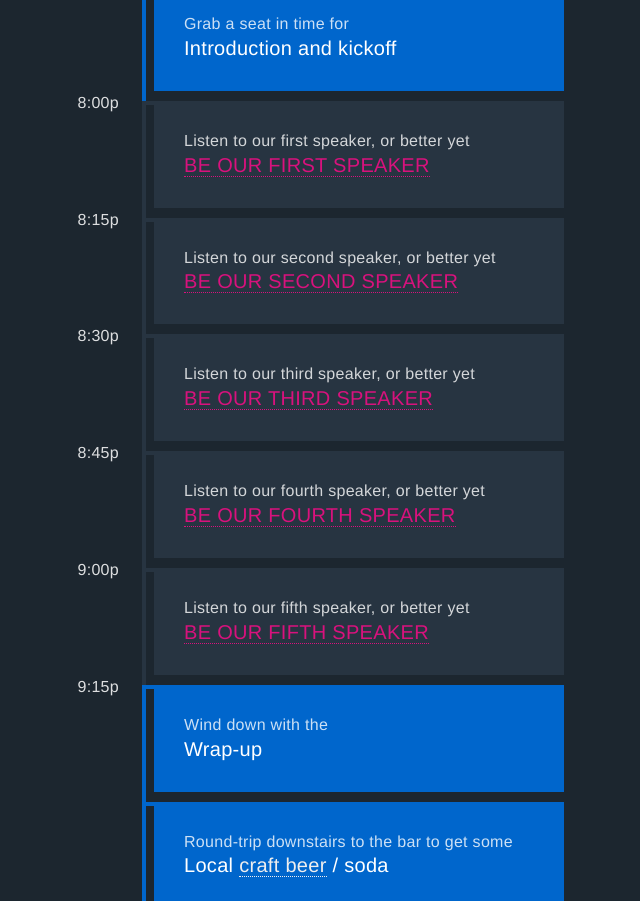
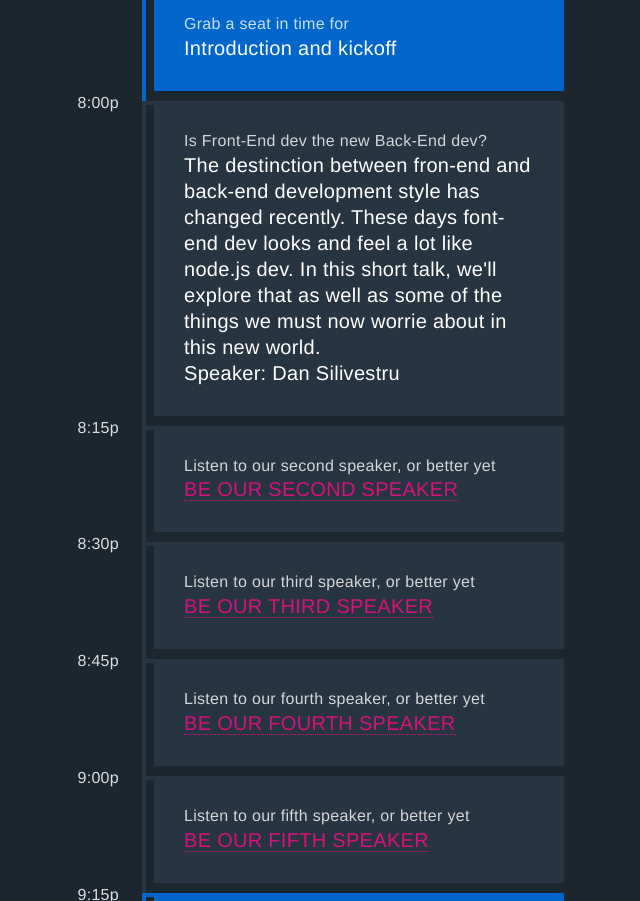
Before and after one commit to corridorjs/corridorjs.github.io, a website: page index.html in a window 1280 px wide. Shown: the part 1127-2028 px from the top of the page, without its empty margins (326-966 px from the left). Drawn offline with Linux system fonts and the light colour scheme.

Commit message:
Proposal for first talk at the first meetup

```diff
--- a/index.html
+++ b/index.html
@@ -99,12 +99,16 @@
         </li>
         <li class="point speaker">
           <time>8:00p</time>
-          <!--
-            To add yourself to this slot, change the following two lines
-            and add a short description paragraph in the pull request.
-          -->
-          <small>Listen to our first speaker, or better yet</small>
-          <div><a href="https://github.com/corridorjs/corridorjs.github.io/edit/master/index.html">BE OUR FIRST SPEAKER</a></div>        </li>
+          <small>Is Front-End dev the new Back-End dev?</small>
+          <div>
+            The destinction between fron-end and back-end development style has changed recently. These days font-end dev
+            looks and feel a lot like node.js dev. In this short talk, we'll explore that as well as some of the
+            things we must now worrie about in this new world.
+          </div>
+          <div>
+            Speaker: Dan Silivestru
+          </div>
+        </li>
         <li class="point speaker">
           <time>8:15p</time>
           <!--
```
